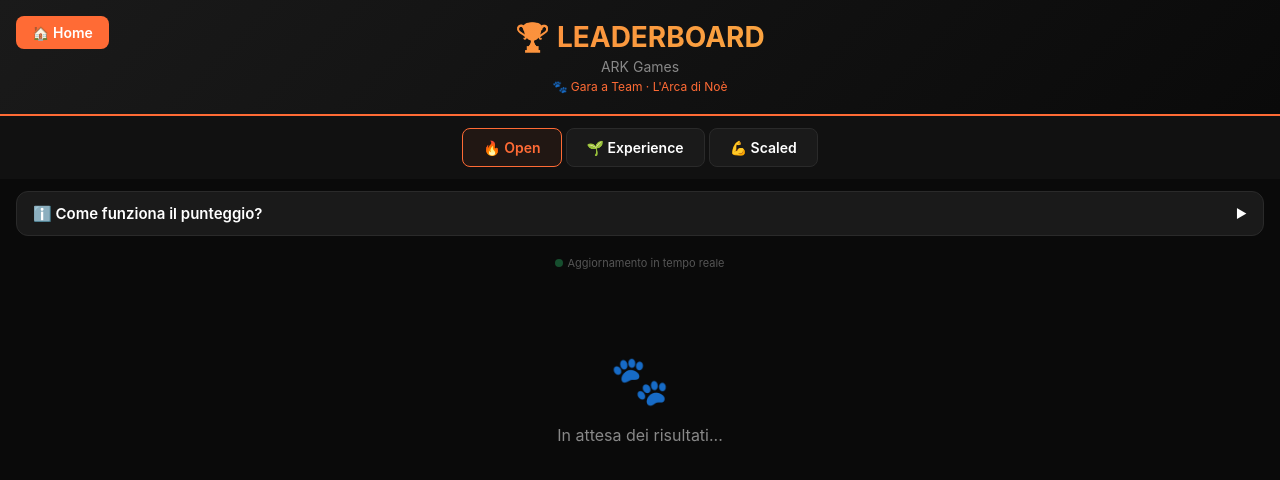
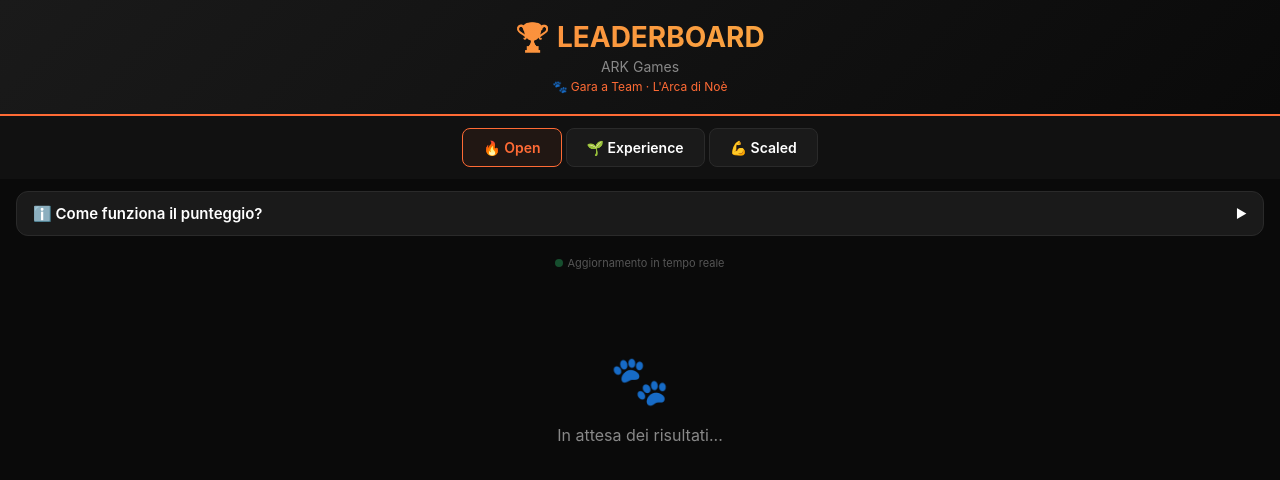
Before and after one commit to cr7biogas/ark-games, a website: page public/leaderboard.html in a window 1280 px wide. Drawn offline with Linux system fonts and the light colour scheme; no server answers.

Commit message:
Remove Home button from leaderboard

```diff
--- a/public/leaderboard.html
+++ b/public/leaderboard.html
@@ -78,7 +78,6 @@ body{font-family:-apple-system,BlinkMacSystemFont,'Segoe UI',sans-serif;backgrou
 <body>
 
 <div class="header">
-  <a href="/" style="display:inline-block;margin-bottom:12px;padding:8px 16px;background:#FF6B35;color:#fff;border-radius:8px;text-decoration:none;font-size:14px;font-weight:600;position:absolute;left:16px;top:16px">🏠 Home</a>
   <h1>🏆 LEADERBOARD</h1>
   <div class="comp-name" id="compName">ARK Games</div>
   <div class="theme">🐾 Gara a Team · L'Arca di Noè</div>
```
